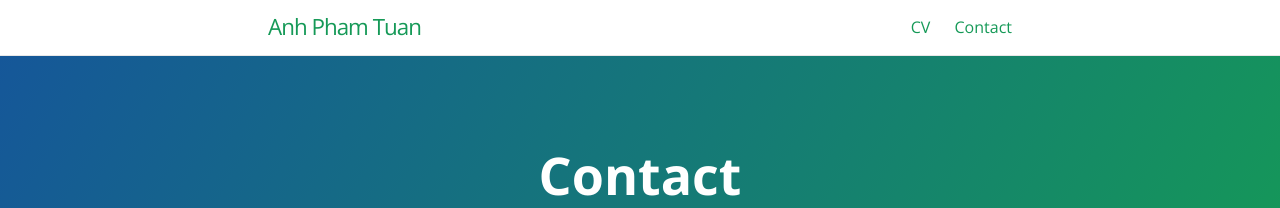
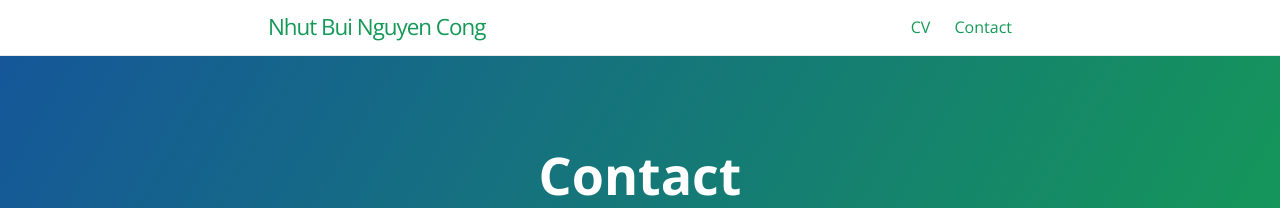
Before and after one commit to NhutBuiNC/NhutBuiNC.github.io, a Jekyll site: the page built from contact.md, in a window 1280 px wide. Shown: the top 208 px of the page. Built offline with Jekyll 4.4.1, drawn with Linux system fonts in a browser that asks for light colours.

Commit message:
Update _config.yml

```diff
--- a/_config.yml
+++ b/_config.yml
@@ -1,9 +1,9 @@
-title: Anh Pham Tuan
-description: Artificial intelligence , Deep Learning , Machine Learning
+title: Nhut Bui Nguyen Cong
+description: Auto Tester
 show_downloads: false
 
 baseurl: # change this to the subpath of your site, e.g. /blog. Leave it empty if you don't need it.
-url: "https://anhphtu.github.io" # change this to the base hostname & protocol for your site
+url: "https://nhutbuinc.github.io" # change this to the base hostname & protocol for your site
 
 google_analytics:
 # cayman-blog date format
@@ -14,8 +14,8 @@ cayman-blog:
 theme: # leave it empty
 
 # social
-author: "anhphtu"
+author: "nhutbuinc"
 image: /thumbnail-jumbo.png
 twitter:
-  username: anh_ph_tu
+  username:
 #  site:
```
